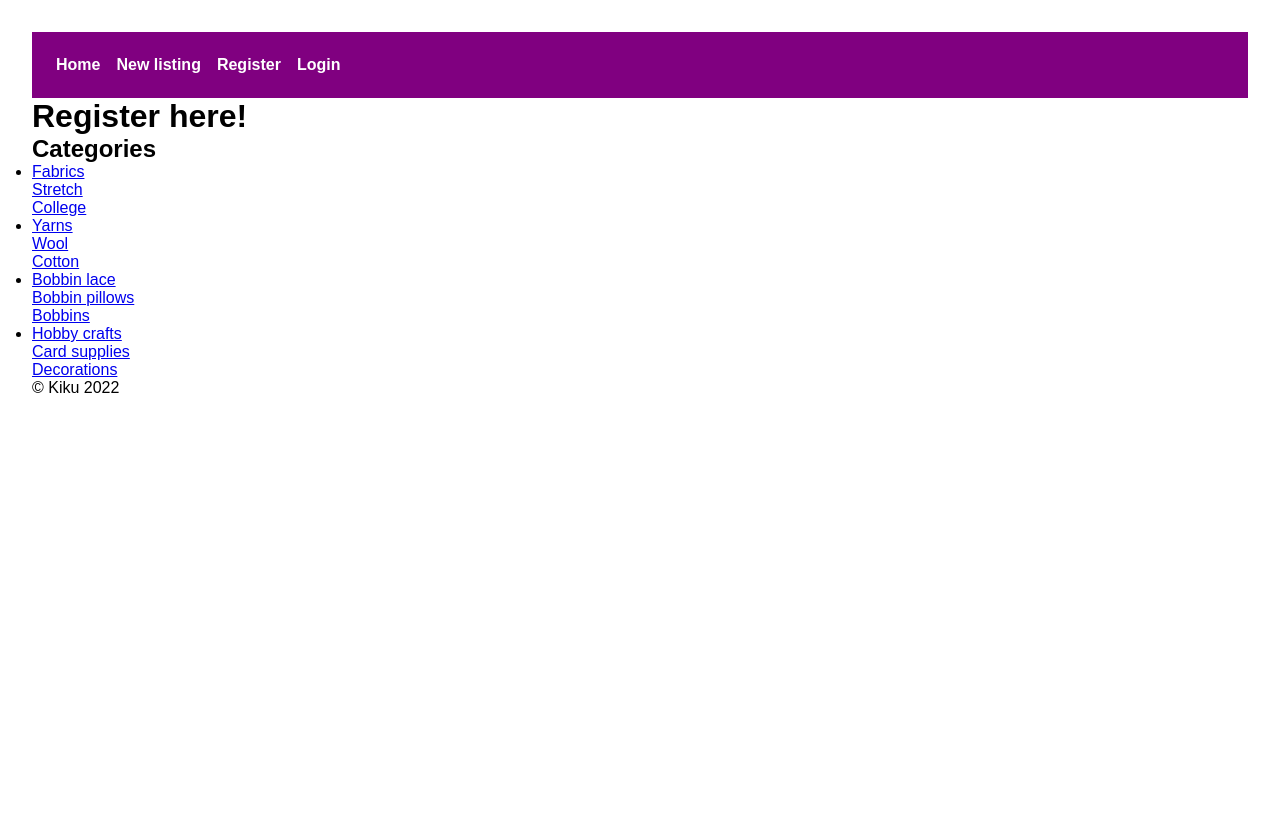
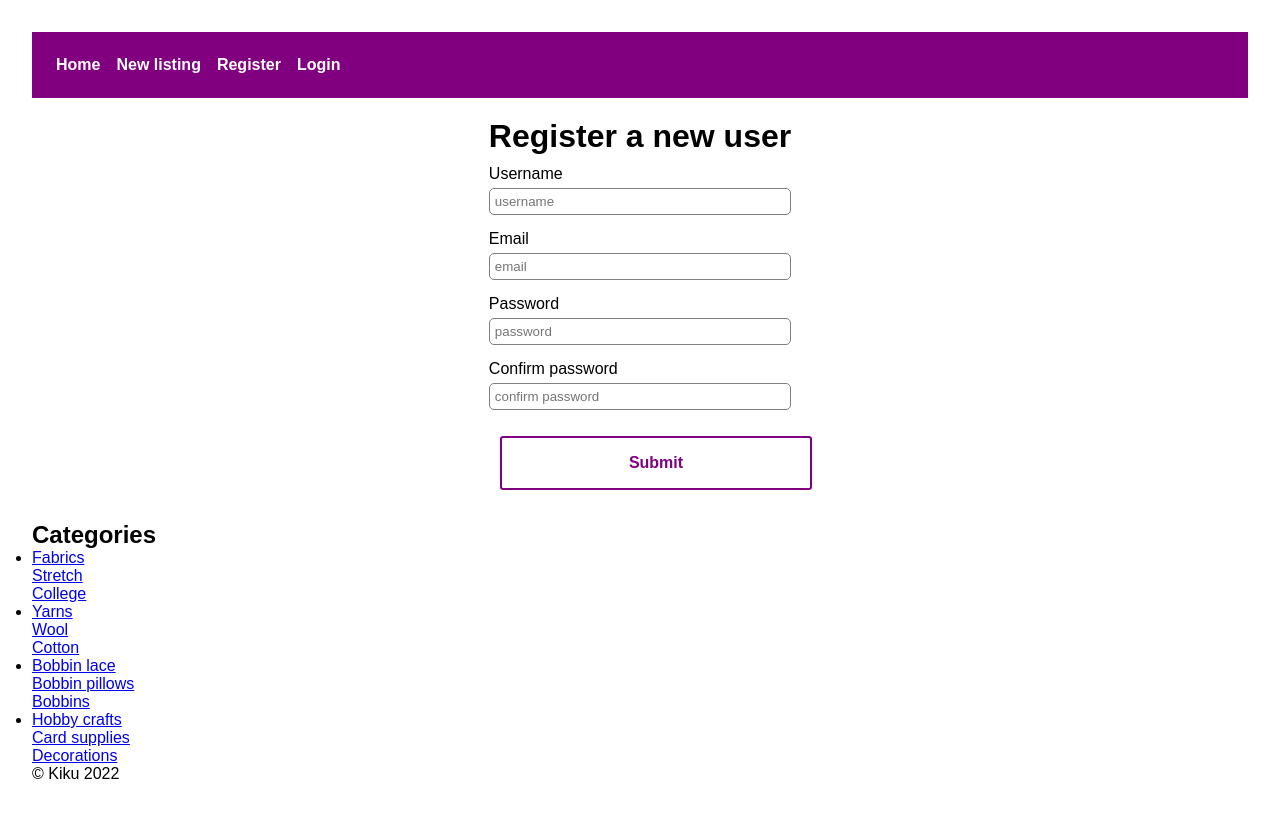
Before and after one commit to kmmhak/Handicraft-webshop, a React (Create React App) app in the folder frontend/: page /register in a window 1280 px wide. Built offline with nearby package versions, Linux system fonts and the light colour scheme.

Commit message:
Simple register form on frontend that sends data to backend

```diff
--- /dev/null
+++ b/frontend/src/components/FormInput2.js
@@ -0,0 +1,27 @@
+import { useState } from "react";
+import "./formInput.css";
+
+const FormInput2 = (props) => {
+  const [focused, setFocused] = useState(false);
+  const { label, errorMessage, onChange, id, ...inputProps } = props;
+
+  const handleFocus = (e) => {
+    setFocused(true);
+  };
+
+  return (
+    <div className="formInput">
+      <label>{label}</label>
+      <input
+        {...inputProps}
+        onChange={onChange}
+        onBlur={handleFocus}
+        onFocus={() => inputProps.name === "password2" && setFocused(true)}
+        focused={focused.toString()}
+      />
+      <span>{errorMessage}</span>
+    </div>
+  );
+};
+
+export default FormInput2;
--- a/frontend/src/components/Register.js
+++ b/frontend/src/components/Register.js
@@ -1,5 +1,98 @@
+import "./register.css";
+import { useState } from "react";
+import FormInput2 from "./FormInput2";
+import axios from "axios";
+
 const Register = () => {
-  return <h1>Register here!</h1>;
+  const [values, setValues] = useState({
+    username: "",
+    email: "",
+    password: "",
+    password2: "",
+  });
+
+  const inputs = [
+    {
+      id: 1,
+      name: "username",
+      type: "text",
+      placeholder: "username",
+      errorMessage:
+        "Username should be 4-16 characters long and shouldn't include special characters",
+      label: "Username",
+      pattern: "^[A-Za-z0-9]{4,16}$",
+      required: true,
+    },
+    {
+      id: 2,
+      name: "email",
+      type: "email",
+      placeholder: "email",
+      errorMessage: "Email should be a valid email address",
+      label: "Email",
+      required: true,
+    },
+    {
+      id: 3,
+      name: "password",
+      type: "password",
+      placeholder: "password",
+      errorMessage:
+        "Password should be 8-20 characters and include at least 1 letter, 1 number and 1 special character",
+      label: "Password",
+      pattern: `^(?=.*[0-9])(?=.*[a-zA-Z])(?=.*[!@#$%^&*])[a-zA-Z0-9!@#$%^&*]{8,20}$`,
+      required: true,
+    },
+    {
+      id: 4,
+      name: "password2",
+      type: "password",
+      placeholder: "confirm password",
+      errorMessage: "Passwords do not match",
+      label: "Confirm password",
+      pattern: values.password,
+      required: true,
+    },
+  ];
+
+  const handleSubmit = (e) => {
+    e.preventDefault();
+
+    axios
+      .post("http://localhost:5000/register/", {
+        username: values.username,
+        email: values.email,
+        password: values.password,
+      })
+      .then(function (response) {
+        console.log(response);
+      })
+      .catch(function (error) {
+        console.log(error.response.data.errorList);
+      });
+  };
+
+  const onChange = (e) => {
+    setValues({ ...values, [e.target.name]: e.target.value });
+  };
+
+  return (
+    <div className="register">
+      <form onSubmit={handleSubmit}>
+        <h1>Register a new user</h1>
+        {inputs.map((input) => (
+          <FormInput2
+            key={input.id}
+            {...input}
+            value={values[input.name]}
+            onChange={onChange}
+          />
+        ))}
+
+        <button className="register__btn">Submit</button>
+      </form>
+    </div>
+  );
 };
 
 export default Register;
--- /dev/null
+++ b/frontend/src/components/formInput.css
@@ -0,0 +1,30 @@
+.formInput {
+  display: flex;
+  flex-direction: column;
+}
+
+input {
+  padding: 5px;
+  margin: 5px 0px;
+  border-radius: 5px;
+  border: 1px solid gray;
+}
+
+label {
+  font-size: 16px;
+}
+
+span {
+  font-size: 12px;
+  padding: 3px;
+  color: red;
+  display: none;
+}
+
+input:invalid[focused="true"] {
+  border: 1px solid red;
+}
+
+input:invalid[focused="true"] ~ span {
+  display: block;
+}
--- /dev/null
+++ b/frontend/src/components/register.css
@@ -0,0 +1,32 @@
+.register {
+  padding: 10px;
+  display: flex;
+  align-items: center;
+  justify-content: center;
+}
+
+form {
+  padding: 5px;
+}
+
+h1 {
+  padding: 5px;
+}
+
+.register__btn {
+  width: 100%;
+  padding: 1rem;
+  font-weight: bold;
+  font-size: 1rem;
+  margin: 1rem;
+  border: 2px solid #800080;
+  background: transparent;
+  color: #800080;
+  border-radius: 0.2rem;
+  transition: background 200ms ease-in, color 200ms ease-in;
+}
+
+.register__btn:hover {
+  background: #800080;
+  color: white;
+}
```
Also changed, not shown: 1 other file (tests, documents, lock files or other folders).
